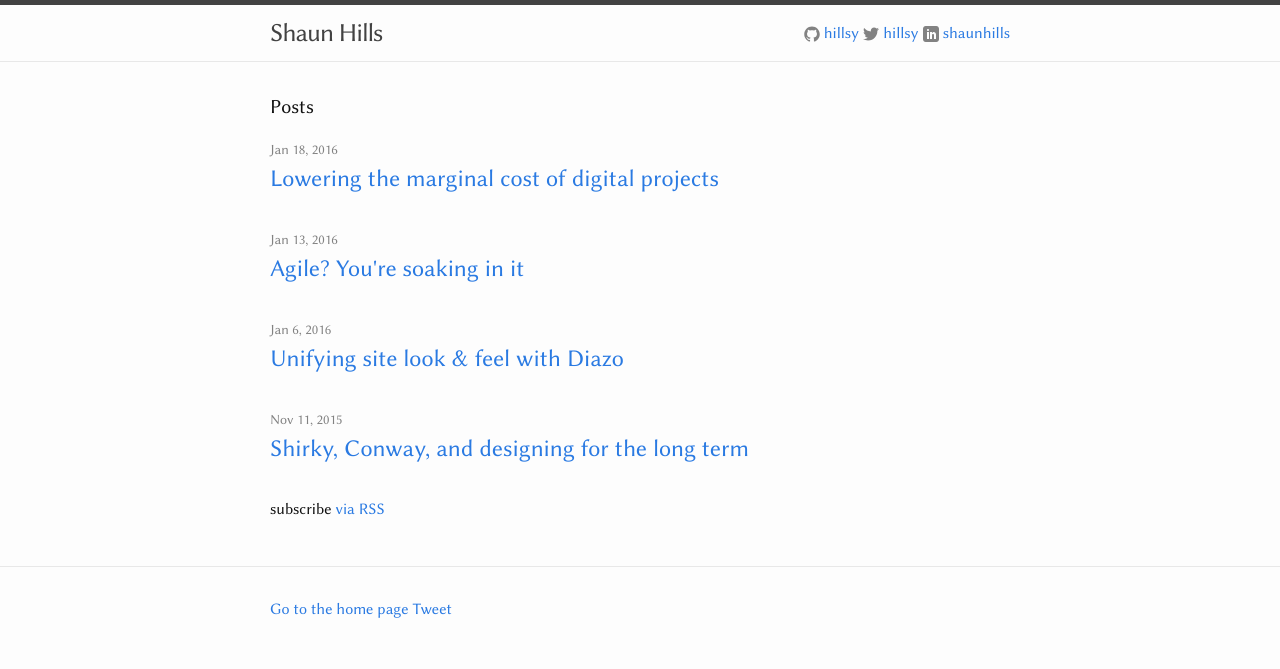
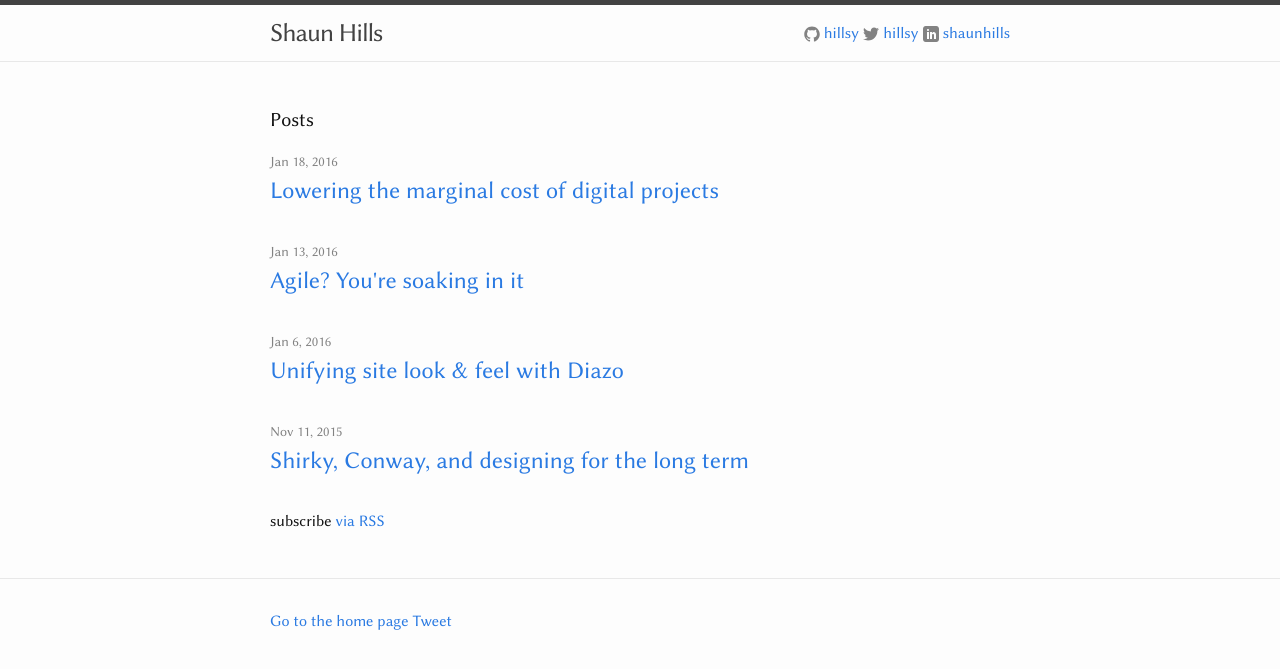
Before and after one commit to hillsy/hillsy.github.io, a Jekyll site: the page built from index.html, in a window 1280 px wide. Shown: the top 669 px of the page. Built offline with Jekyll 4.4.1, drawn with Linux system fonts in a browser that asks for light colours; nearby versions of some CDN libraries; comment, search, counter and statistics services are not loaded.

Commit message:
Making it easier to tweak CSS

```diff
--- a/_includes/head.html
+++ b/_includes/head.html
@@ -8,6 +8,7 @@
 
     <link rel="stylesheet" href="{{ "/css/main.css" | prepend: site.baseurl }}">
     <link href="https://fonts.googleapis.com/css?family=Inconsolata" rel="stylesheet" type="text/css">
+    <link href="https://necolas.github.io/normalize.css/3.0.2/normalize.css" rel="stylesheet" type="text/css">
     <link rel="canonical" href="{{ page.url | replace:'index.html','' | prepend: site.baseurl | prepend: site.url }}">
     <link rel="alternate" type="application/rss+xml" title="{{ site.title }}" href="{{ "/feed.xml" | prepend: site.baseurl | prepend: site.url }}" />
 
```
